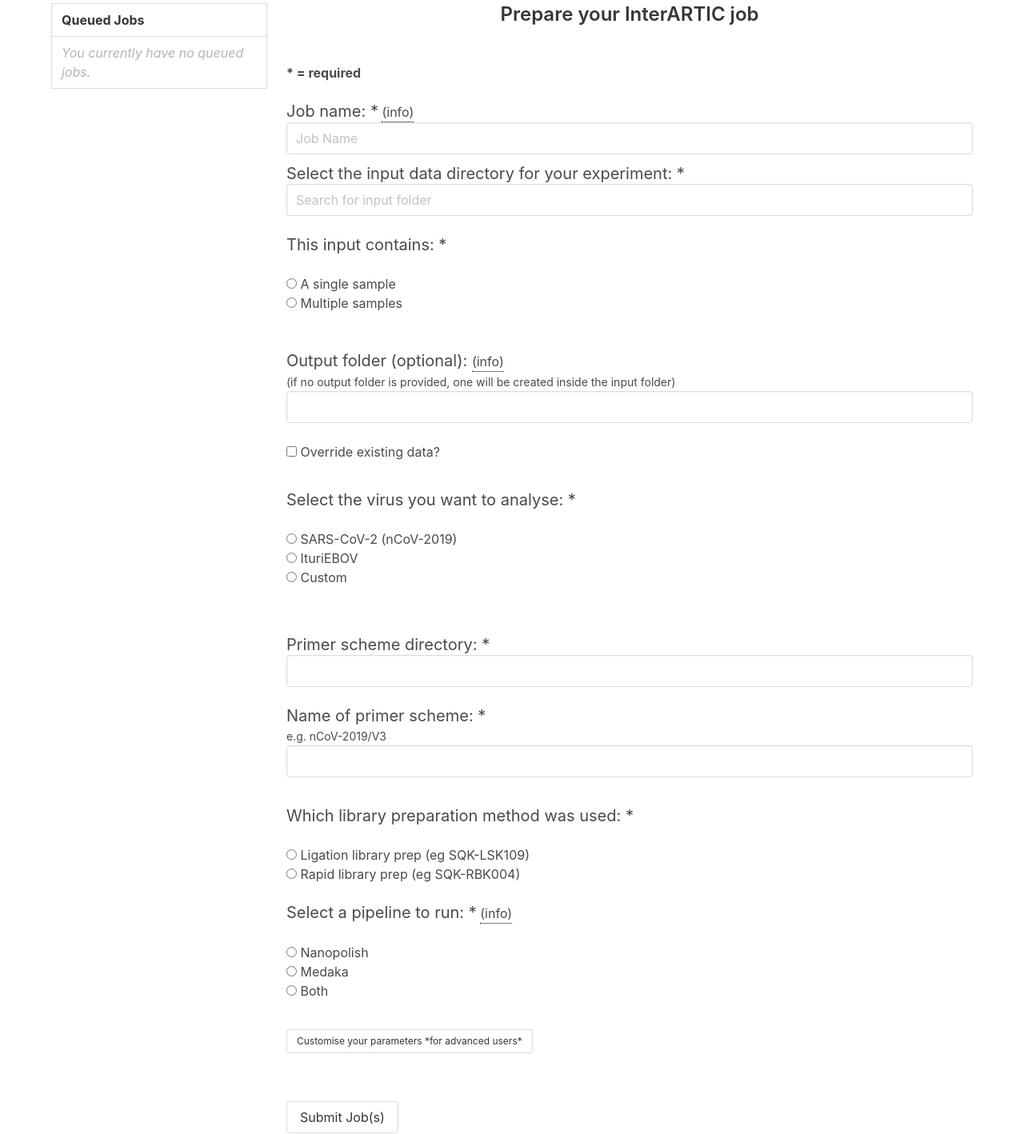
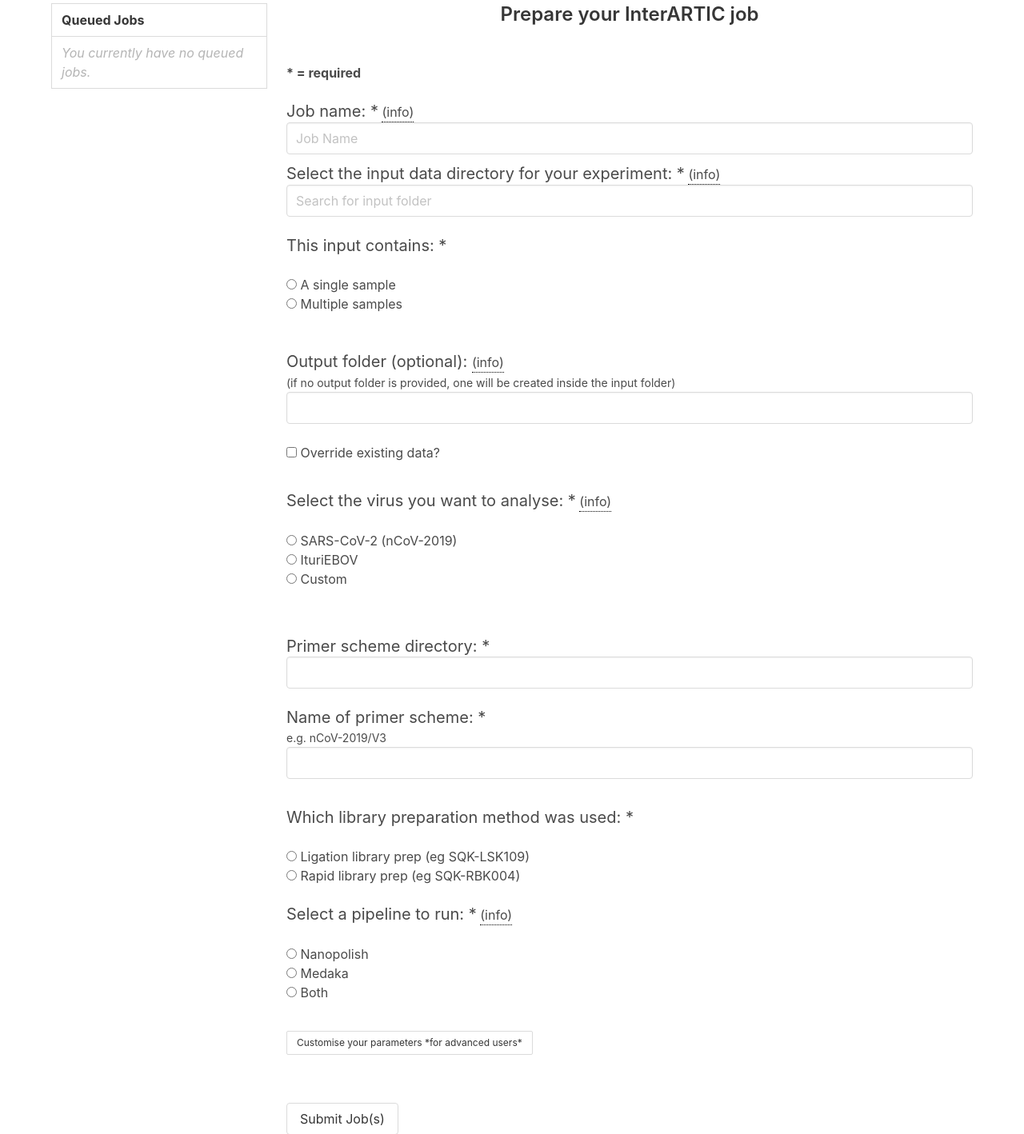
Before and after one commit to Psy-Fer/interARTIC, a Flask app: page /parameters in a window 1280 px wide. Shown: the part 193-1611 px from the top of the page at 80% size. Run offline with Flask 2, Linux system fonts and the light colour scheme; parts of the project's set-up code (start-up, migrations or seed data) failed here and were passed over; some libraries are stand-ins or nearby versions.

Commit message:
Tooltip updates

```diff
--- a/templates/parameters.html
+++ b/templates/parameters.html
@@ -137,7 +137,7 @@
                     <b> * = required </b><br><br>
                     <label class="subtitle is-5" for="job_name">Job name: *</label>
                     <div class="tooltip"> (info)
-                        <span class="tooltiptext">Must be unique for each job.</span>
+                        <span class="tooltiptext">You must chose a unique name for each new job.</span>
                     </div><br>
                     <input class="input" id="job_name" name="job_name" type="text" placeholder="Job Name" value="{{ job_name }}" required>
                     {% if errors %}
@@ -156,7 +156,10 @@
                     {% endif %}
                   </div>
                 </div>
-                <label class="subtitle is-5">Select the input data directory for your experiment: *</label><br>
+                <label class="subtitle is-5">Select the input data directory for your experiment: *</label>
+                <div class="tooltip"> (info)
+                    <span class="tooltiptext">This will typically be the directory containing your nanopore runs.</span>
+                </div><br>
                   <input class="input" list="search" name="input_folder" id="input_folder" placeholder="Search for input folder" value="{{input_name}}" autocomplete="off" required>
                     <datalist id="search">
                       {% if folders %}
@@ -262,7 +265,8 @@
                   <!-- output folder file path - Medaka/ Nanopolish-->
                   <label class="subtitle is-5" for="output_folder">Output folder (optional): </label>
                   <div class="tooltip"> (info)
-                      <span class="tooltiptext">- Must be absolute file path, starting with "/" or single folder name to be created in input folder</span>
+                      <span class="tooltiptext">A single output folder with this name will be created inside the input folder.<br><br>
+                                                If you wish to use an alternative destination for the output folder, please provide an absolute filepath starting with "/"</span>
                   </div><br>
                   <small>(if no output folder is provided, one will be created inside the input folder)</small><br>
                   <input class="input" type="text" id="output_folder" name="output_folder" size="80" value="{{output_folder}}"><br>
@@ -321,7 +325,13 @@
                     <div class="control">
                       <!-- Which virus/reference -->
                       <br>
-                      <h1 class="subtitle">Select the virus you want to analyse: *</h1>
+                      <label class="subtitle is-5" for="output_folder">Select the virus you want to analyse: *</label>
+                      <!-- <h1 class="subtitle">Select the virus you want to analyse: *</h1> -->
+                      <div class="tooltip"> (info)
+                          <span class="tooltiptext">If your virus and/or primer scheme is not in this list, please select "custom" and provide custom files.<br><br>
+                                                    If you wish to add a new virus or primer scheme to this menue, please let us know at:<br><br>
+                                                    https://github.com/Psy-Fer/interARTIC/issues</span>
+                      </div><br><br>
                       <input type="radio" id="SARS-CoV-2" name="virus" value="SARS-CoV-2" onClick="getReference(this.id), getOtherPrimer(this.id), setSchemes(this.id, {{schemes}})" required>
                       <label for="SARS-CoV-2">SARS-CoV-2 (nCoV-2019)</label><br>
                       <input type="radio" id="IturiEBOV" name="virus" value="IturiEBOV" onClick="getReference(this.id), getOtherPrimer(this.id), setSchemes(this.id, {{schemes}})">
```
